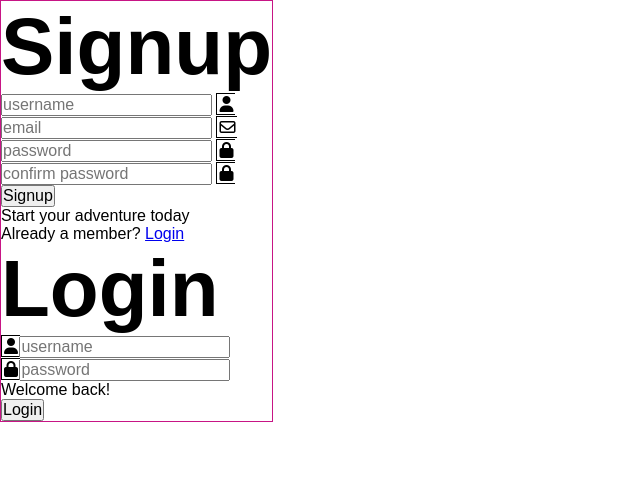
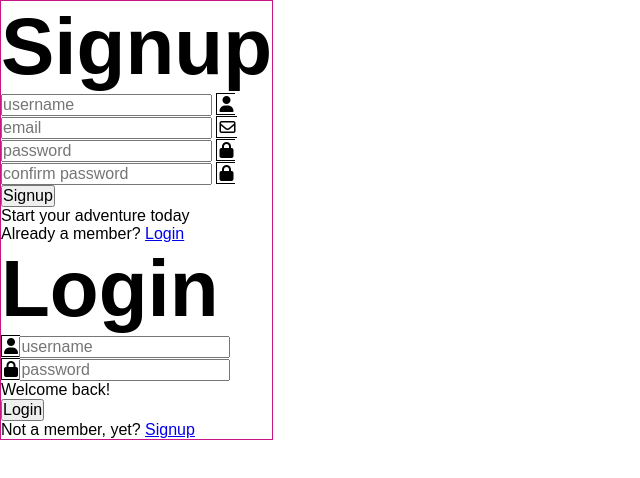
Before and after one commit to noOdin1/login_signup_form_01, a website built with webpack: page src/template.html in a window 1280 px wide. Shown: the whole page, without its empty margins (0-640 px from the left). Built offline with nearby package versions, Linux system fonts and the light colour scheme.

Commit message:
Section to switch from login to signup

```diff
--- a/src/template.html
+++ b/src/template.html
@@ -83,6 +83,11 @@
         </div>
       </form>
 
+      <div class="login_switch_section member prompt" id="loginPromptSection">
+        <p class="para text" id="nonMemberPromptPara">
+          Not a member, yet?
+          <a class="text link" id="signupLink" href="#">Signup</a>
+        </p>
       </div>
     </div>
   </div>
```
